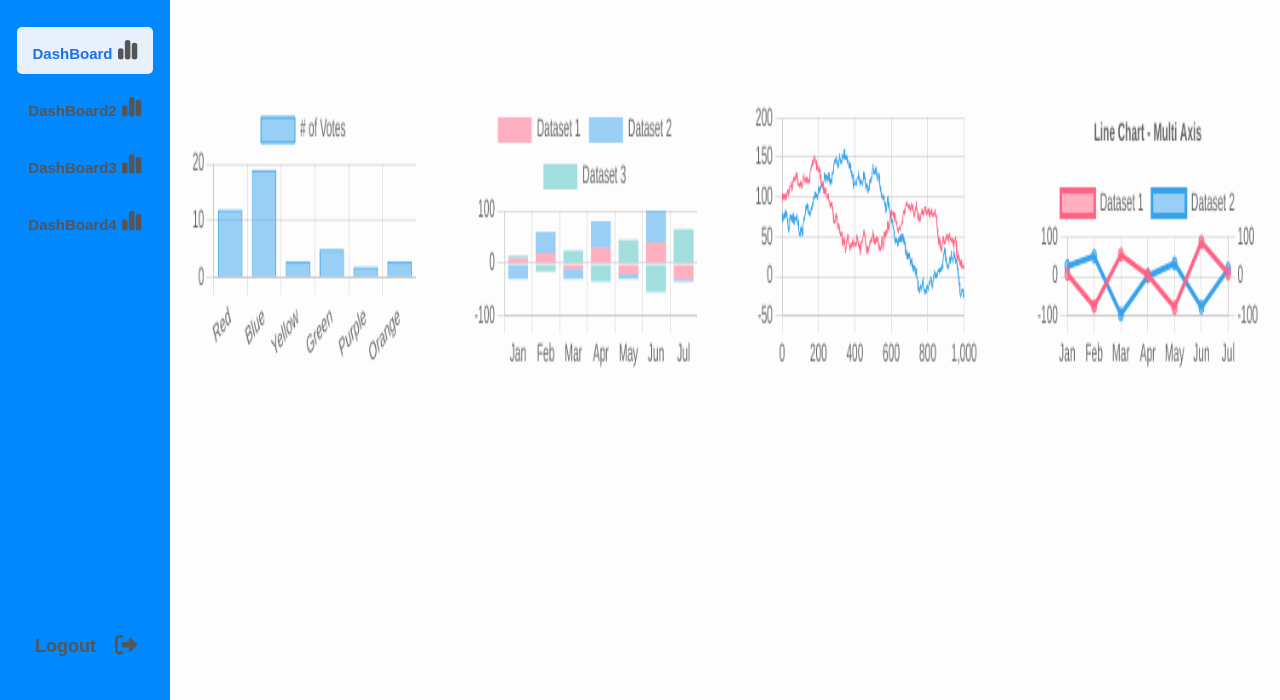
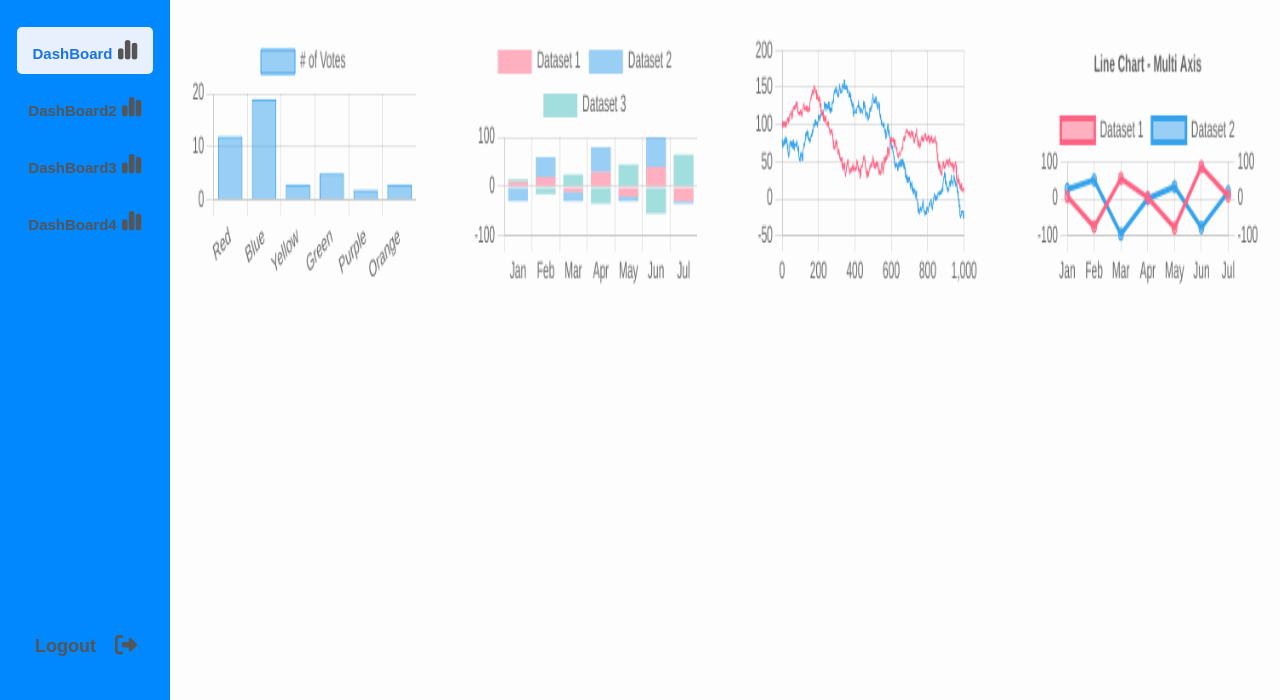
Before and after one commit to kimcg89/chartDashBoard, a website: page index.html in a window 1280 px wide. Shown: the part 100-800 px from the top of the page. Drawn offline with nearby package versions, Linux system fonts and the light colour scheme.

Commit message:
grid-template-rows delete

```diff
--- a/style.css
+++ b/style.css
@@ -171,7 +171,7 @@
 .mainContent {
   display: grid;
   grid-template-columns: repeat(4, 1fr); /* 기본 4열 */
-  grid-template-rows:  1fr; /* 새 행이 생길 때마다 동일한 높이로 */
+  /* grid-template-rows:  1fr; 새 행이 생길 때마다 동일한 높이로 */
   /* gap: 10px; */
   justify-items: center;
   align-items: center; /* 차트 컨테이너가 행 전체 높이 차지하도록 */
```
